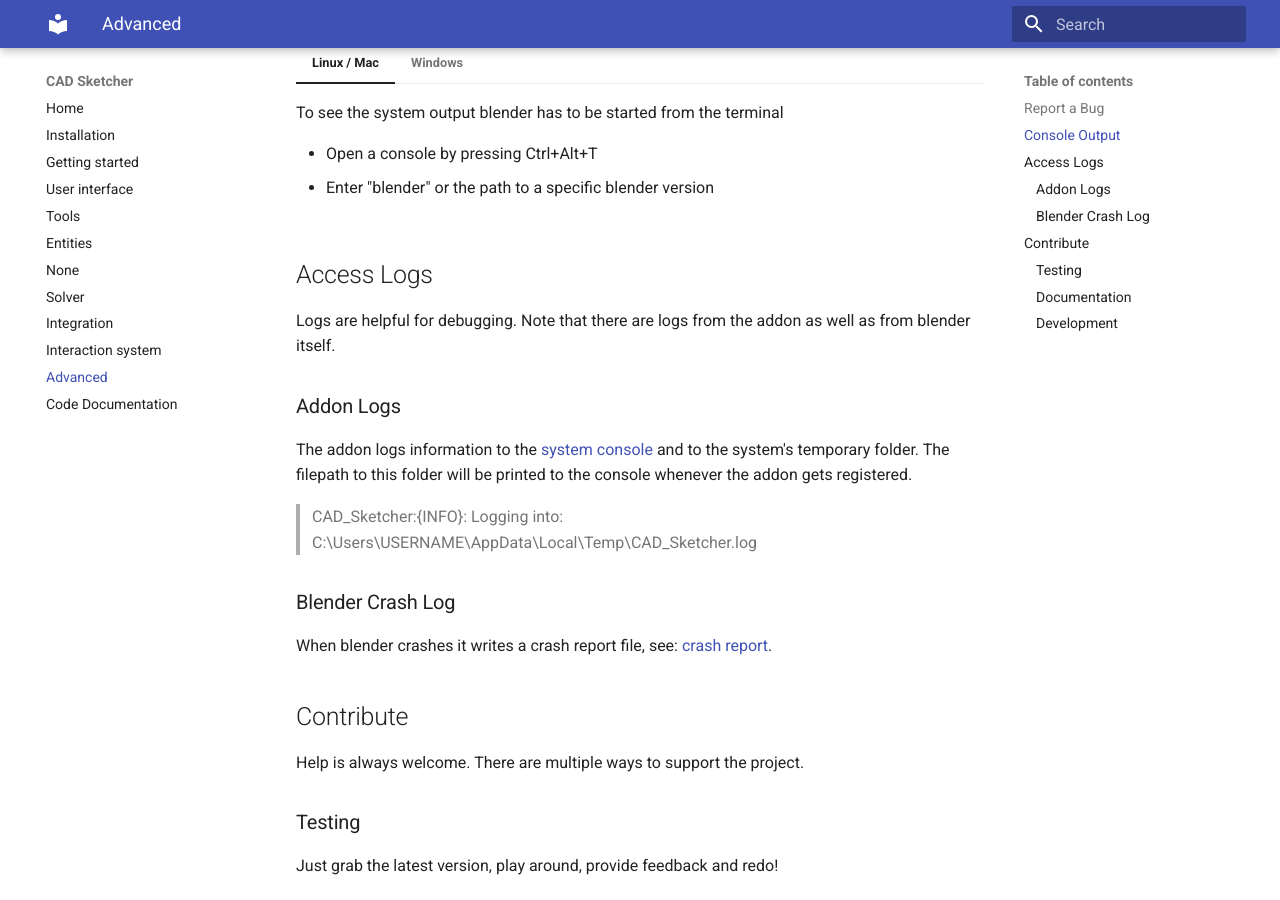
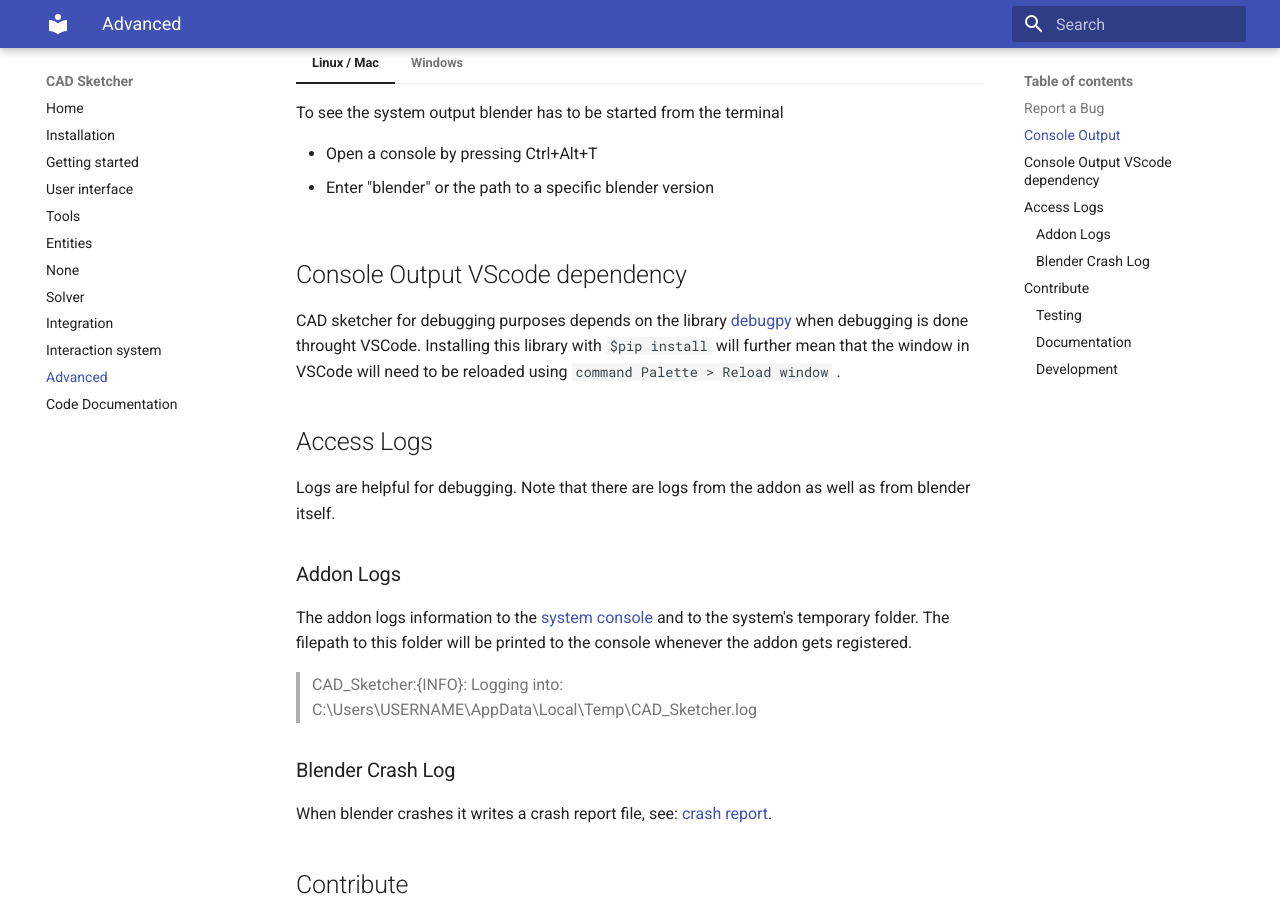
Before and after one commit to hlorus/CAD_Sketcher, an MkDocs documentation site: the page built from docs/advanced.md, in a window 1280 px wide and 900 px high, scrolled down 547 px. Built offline with MkDocs 1.6.1 and Material for MkDocs 9.7.7, drawn with Linux system fonts in a browser that asks for light colours.

Commit message:
update debug pip install debugpy dependency
added debugpy dependency and dependency section

````diff
--- a/docs/advanced.md
+++ b/docs/advanced.md
@@ -19,6 +19,10 @@
 
 === "Windows"
     - In blender click Window->Toggle System Console
+## Console Output VScode dependency
+
+CAD sketcher for debugging purposes depends on the library [debugpy](https://pypi.org/project/debugpy/) when debugging is done
+throught VSCode. Installing this library with ```$pip install```  will further mean that the window in VSCode will need to be reloaded using  ```command Palette > Reload window``` .
 
 ## Access Logs
 Logs are helpful for debugging. Note that there are logs from the addon as well as from blender itself.
````
